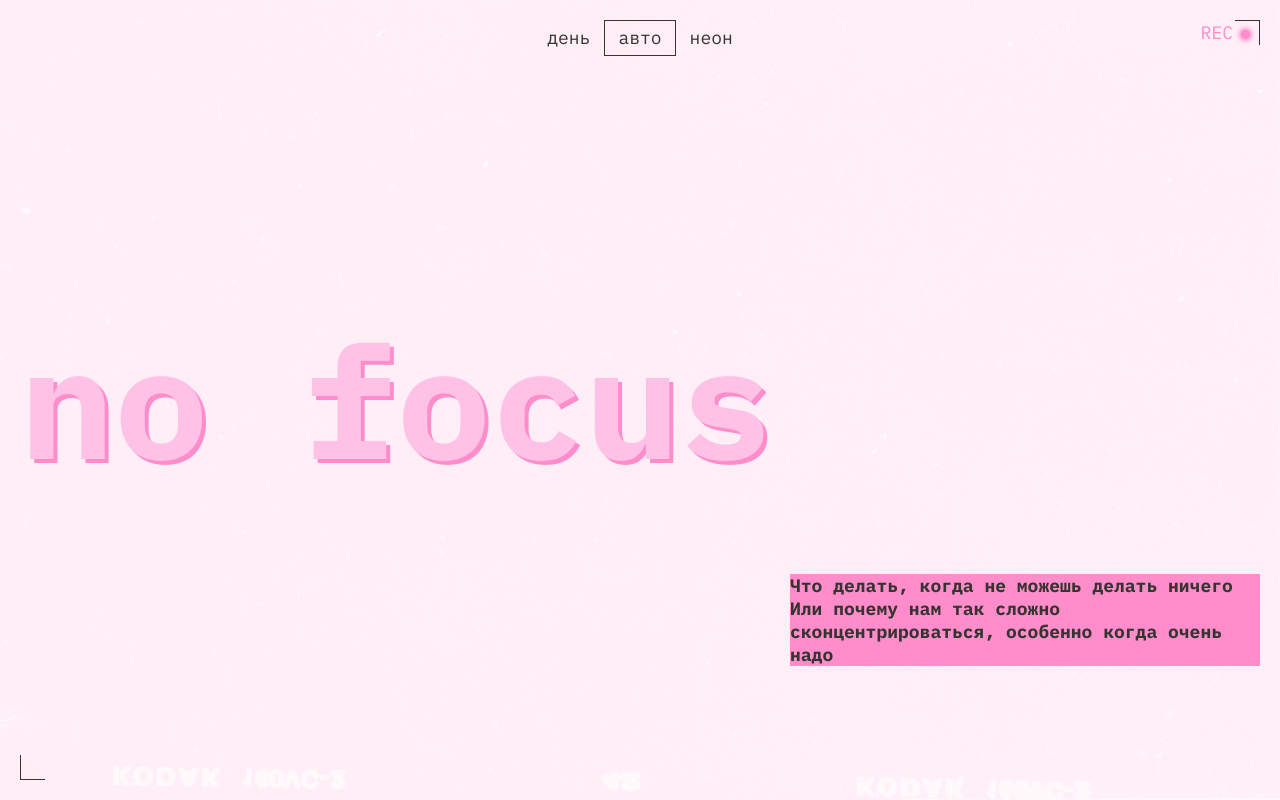
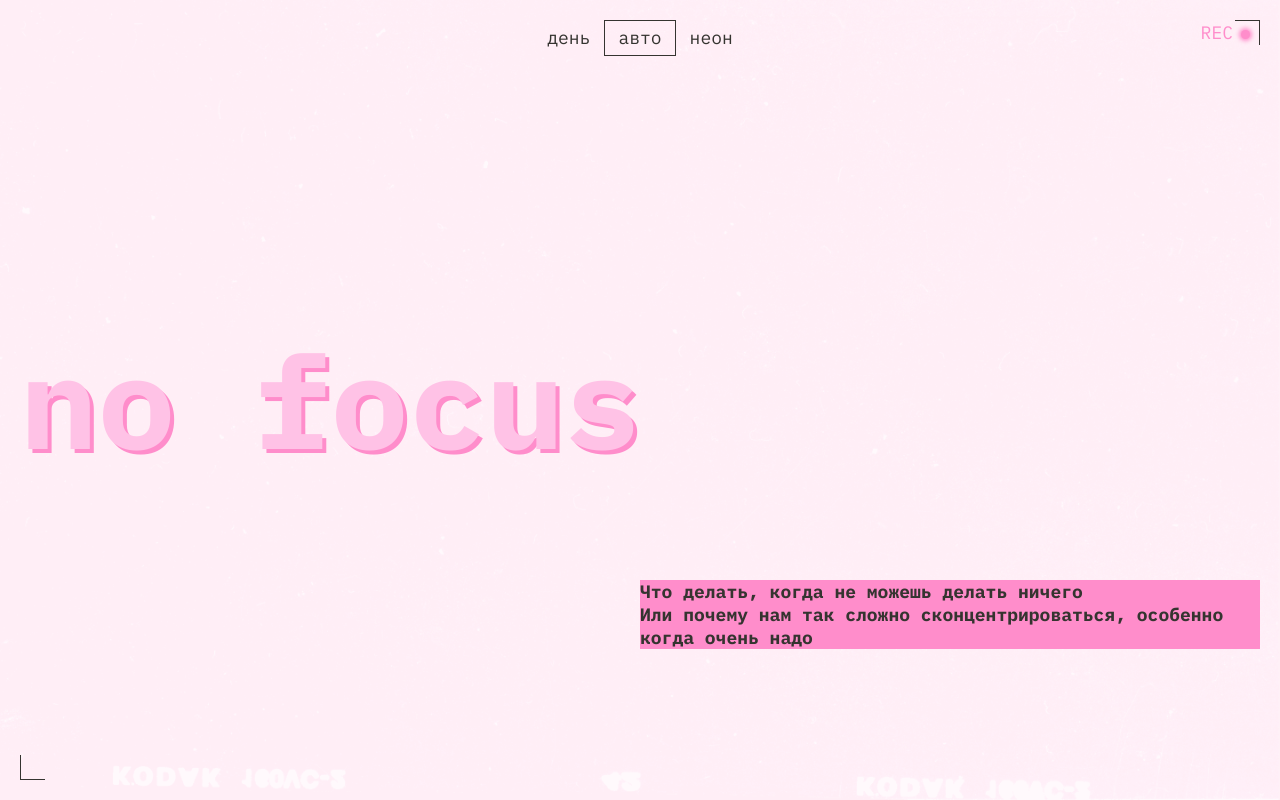
Before and after one commit to gaidarenko/slozhno-sosredotochitsya, a plain HTML site: page index.html in a window 1280 px wide. Shown: the top 800 px of the page. Drawn offline with Linux system fonts and the light colour scheme.

Commit message:
Fix line-height

```diff
--- a/index.html
+++ b/index.html
@@ -48,7 +48,7 @@
         </ul>
       </nav>
       <h1 class="header__title">no focus</h1>
-      <p class="header__text title-decor">Что делать, когда не можешь делать ничего
+      <p class="header__text title-decor">Что делать, когда не можешь делать ничего<br>
         Или почему нам так сложно сконцентрироваться, особенно когда очень надо</p>
     </header>
     <main>
--- a/styles/globals.css
+++ b/styles/globals.css
@@ -8,6 +8,7 @@
 
 html {
   inline-size: 100%;
+  font-size: 16px;
 }
 
 body {
--- a/styles/style.css
+++ b/styles/style.css
@@ -98,7 +98,7 @@
 .header__title {
   margin-right: auto;
   font-size: clamp(7.25rem, 7.0115rem + 1.0178vw, 7.5rem);
-  line-height: clamp(7.25rem, 7.0115rem + 1.0178vw, 7.5rem);
+  line-height: clamp(5.98125rem, 5.7844rem + 0.8397vw, 6.1875rem);
   font-weight: 700;
   color: var(--header-color);
   text-shadow: 4px 4px 0 var(--accent-color);
@@ -113,7 +113,8 @@
 }
 
 .header__text {
-  max-width: 364px;
+  width: 50%;
+  min-width: 355px;
 }
 
 .section__title {
@@ -212,7 +213,7 @@
   }
 
   .header__title {
-    font-size: clamp(7.5rem, 0.5625rem + 14.4531vw, 9.8125rem);
+    font-size: clamp(6.1875rem, 0.4631rem + 11.9258vw, 8.095625rem);
   }
 
   .footer {
@@ -273,10 +274,6 @@
 }
 
 @media (width >= 1024px) {
-  .header__text {
-    max-width: 470px;
-  }
-
   .header__theme-menu {
     align-self: start;
     margin-left: auto;
```
